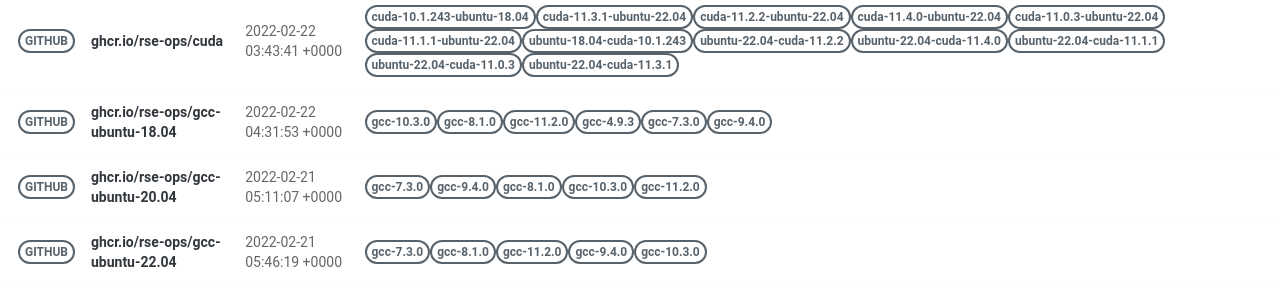
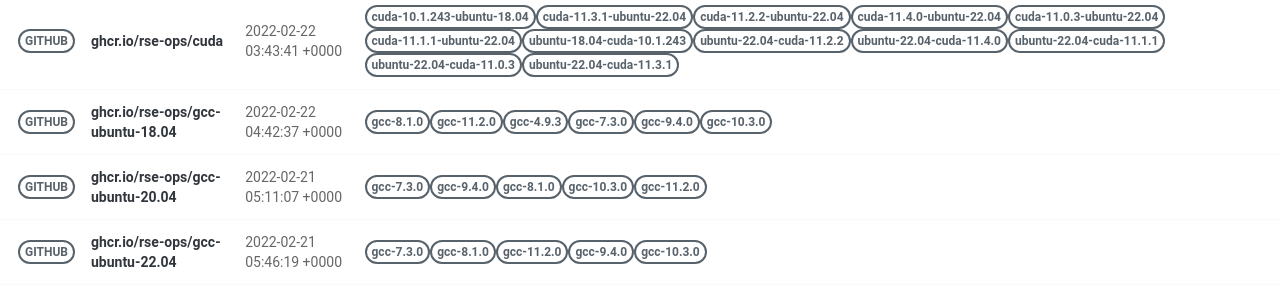
Before and after one commit to rse-ops/docker-images, a Jekyll site: the page built from pages/index.md, in a window 1280 px wide. Shown: the part 502-801 px from the top of the page. Built offline with Jekyll 4.4.1, drawn with Linux system fonts in a browser that asks for light colours; nearby versions of some CDN libraries.

Commit message:
Automated push to update library 2022-02-22

```diff
--- a/_library/ghcr.io-rse-ops-gcc-ubuntu-18.04.md
+++ b/_library/ghcr.io-rse-ops-gcc-ubuntu-18.04.md
@@ -1,14 +1,11 @@
 ---
 layout: container
 name: ghcr.io/rse-ops/gcc-ubuntu-18.04
-updated_at: 2022-02-22 04:31:53.828513
+updated_at: 2022-02-22 04:42:37.967608
 
 
 container_url: https://github.com/orgs/rse-ops/packages/container/package/gcc-ubuntu-18.04
 versions:
- - tag: gcc-10.3.0
-   dockerfile: https://github.com/rse-ops/docker-images/blob/main/ubuntu/gcc/Dockerfile
-   manifest: https://crane.ggcr.dev/manifest/ghcr.io/rse-ops/gcc-ubuntu-18.04:gcc-10.3.0
  - tag: gcc-8.1.0
    dockerfile: https://github.com/rse-ops/docker-images/blob/main/ubuntu/gcc/Dockerfile
    manifest: https://crane.ggcr.dev/manifest/ghcr.io/rse-ops/gcc-ubuntu-18.04:gcc-8.1.0
```
Also changed, not shown: other parts of _library/ghcr.io-rse-ops-gcc-ubuntu-18.04.md (+3 -0 lines).
